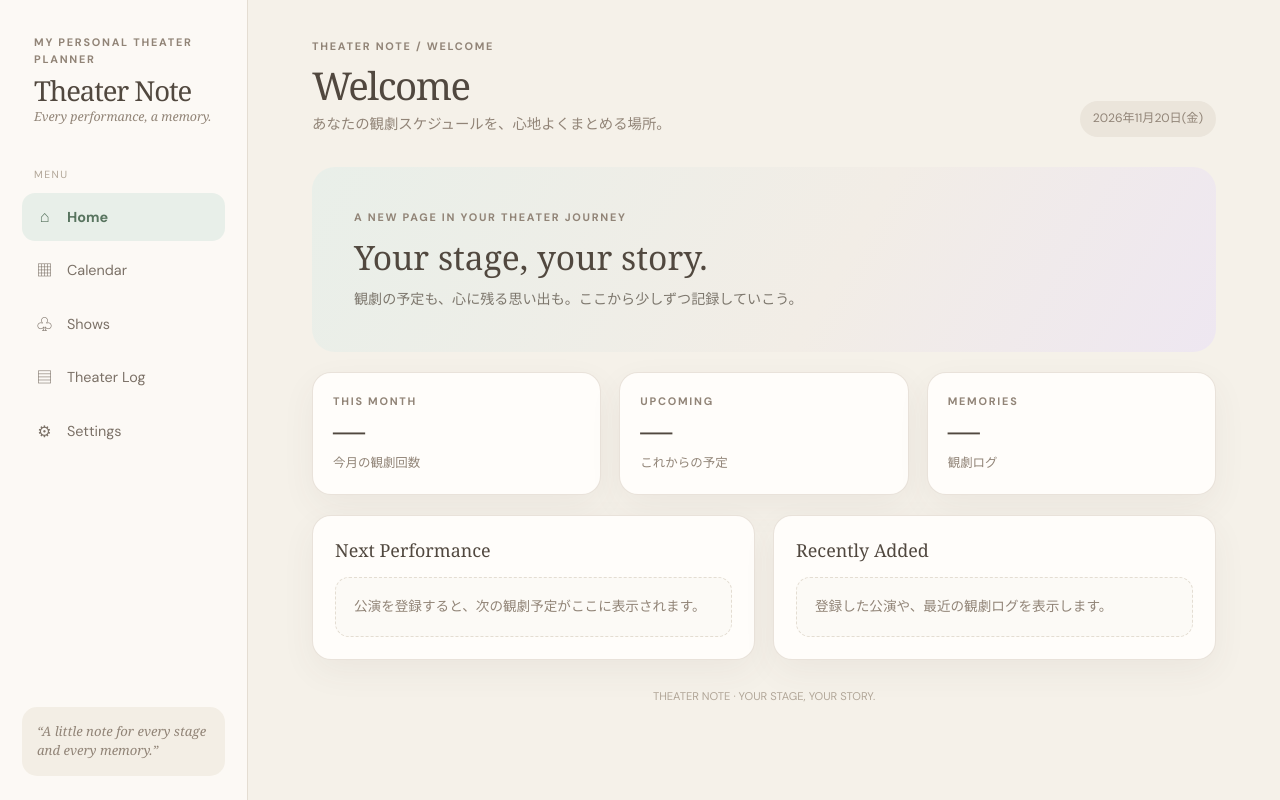
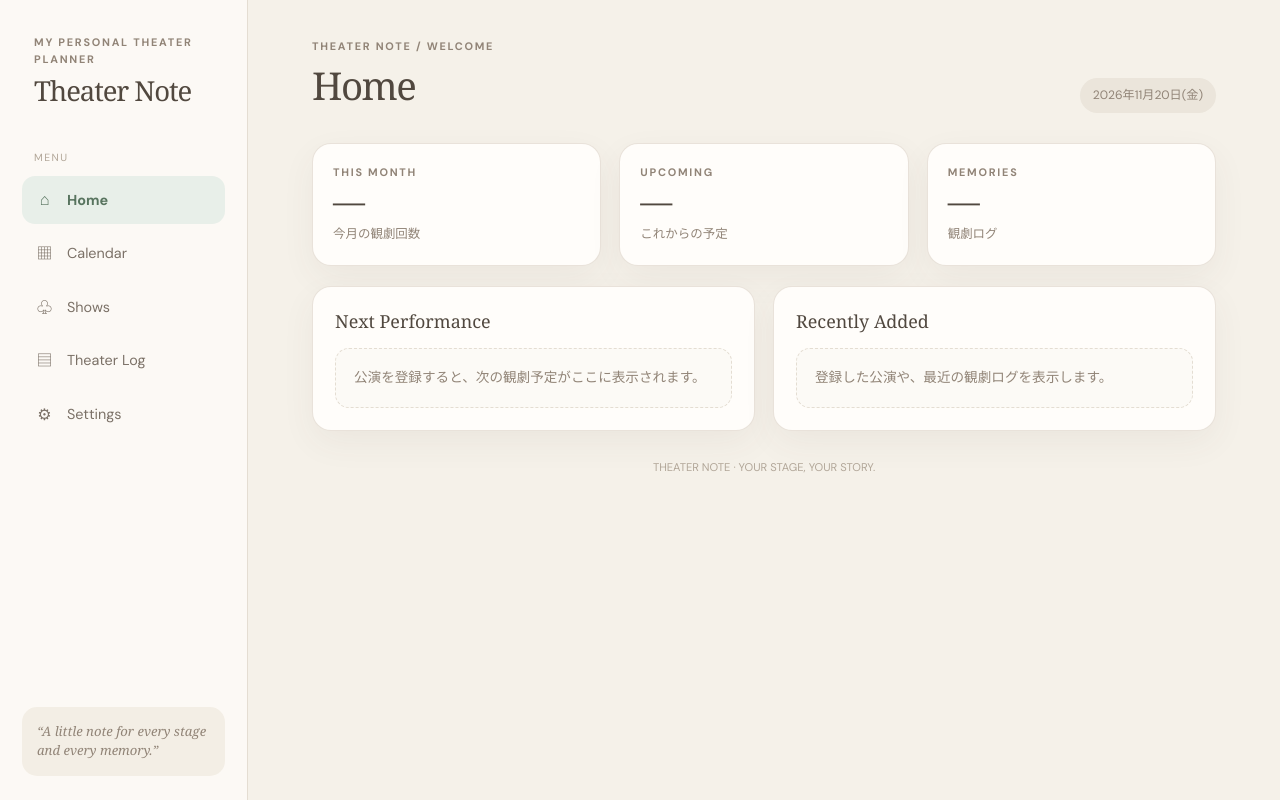
Before and after one commit to Qteramu/Theater_note, a plain HTML site: page index.html in a window 1280 px wide. Drawn offline with Linux system fonts and the light colour scheme.

Commit message:
Add files via upload

```diff
--- a/index.html
+++ b/index.html
@@ -15,7 +15,6 @@
     <div class="brand">
       <div class="brand-kicker">MY PERSONAL THEATER PLANNER</div>
       <div class="brand-name">Theater Note</div>
-      <div class="brand-tagline">Every performance, a memory.</div>
     </div>
     <div class="nav-label">Menu</div>
     <nav class="nav-list" aria-label="メインメニュー"><a class="nav-link" data-nav="home" href="index.html"><span class="nav-icon" aria-hidden="true">⌂</span><span>Home</span></a><a class="nav-link" data-nav="calendar" href="pages/calendar.html"><span class="nav-icon" aria-hidden="true">▦</span><span>Calendar</span></a><a class="nav-link" data-nav="performances" href="pages/performances.html"><span class="nav-icon" aria-hidden="true">♧</span><span>Shows</span></a><a class="nav-link" data-nav="log" href="pages/log.html"><span class="nav-icon" aria-hidden="true">▤</span><span>Theater Log</span></a><a class="nav-link" data-nav="settings" href="pages/settings.html"><span class="nav-icon" aria-hidden="true">⚙</span><span>Settings</span></a></nav>
@@ -26,20 +25,14 @@
       <div class="brand">
         <div class="brand-kicker">MY PERSONAL THEATER PLANNER</div>
         <div class="brand-name">Theater Note</div>
-        <div class="brand-tagline">Every performance, a memory.</div>
       </div>
     </header>
     <div class="page-wrap">
       <div class="page-heading">
-        <div><div class="eyebrow">THEATER NOTE / WELCOME</div><h1>Welcome</h1><p class="page-subtitle">あなたの観劇スケジュールを、心地よくまとめる場所。</p></div>
+        <div><div class="eyebrow">THEATER NOTE / WELCOME</div><h1>Home</h1></div>
         <span class="date-chip" data-today></span>
       </div>
 
-<section class="welcome-panel">
-  <div class="eyebrow">A NEW PAGE IN YOUR THEATER JOURNEY</div>
-  <h2>Your stage, your story.</h2>
-  <p>観劇の予定も、心に残る思い出も。ここから少しずつ記録していこう。</p>
-</section>
 <section class="grid grid-3 stat-grid" style="margin-bottom:20px">
   <article class="card stat-card"><div class="eyebrow">THIS MONTH</div><div class="stat-number">—</div><div class="stat-label">今月の観劇回数</div></article>
   <article class="card stat-card"><div class="eyebrow">UPCOMING</div><div class="stat-number">—</div><div class="stat-label">これからの予定</div></article>
```
Also changed, not shown: pages/calendar.html (+0 -2 lines), pages/log.html (+0 -2 lines), pages/performances.html (+0 -2 lines), pages/settings.html (+0 -2 lines), 1 other file.
